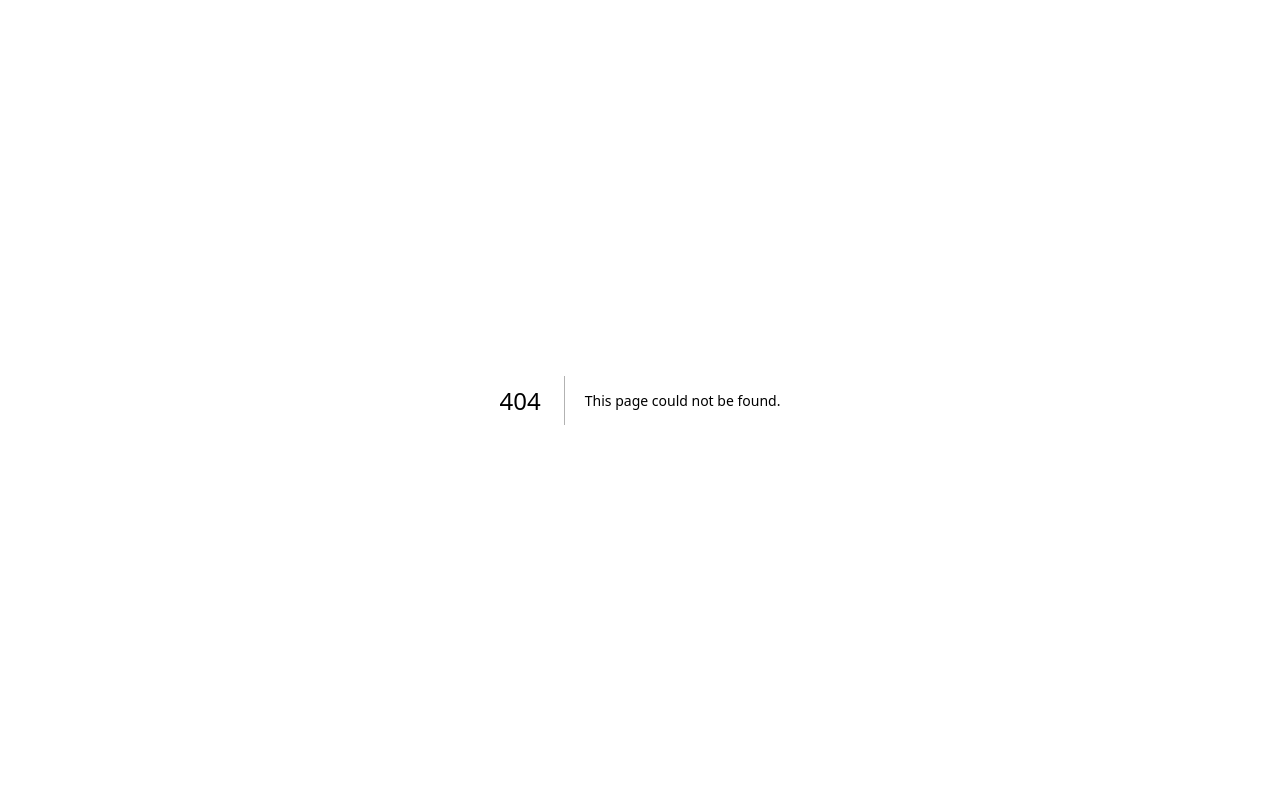
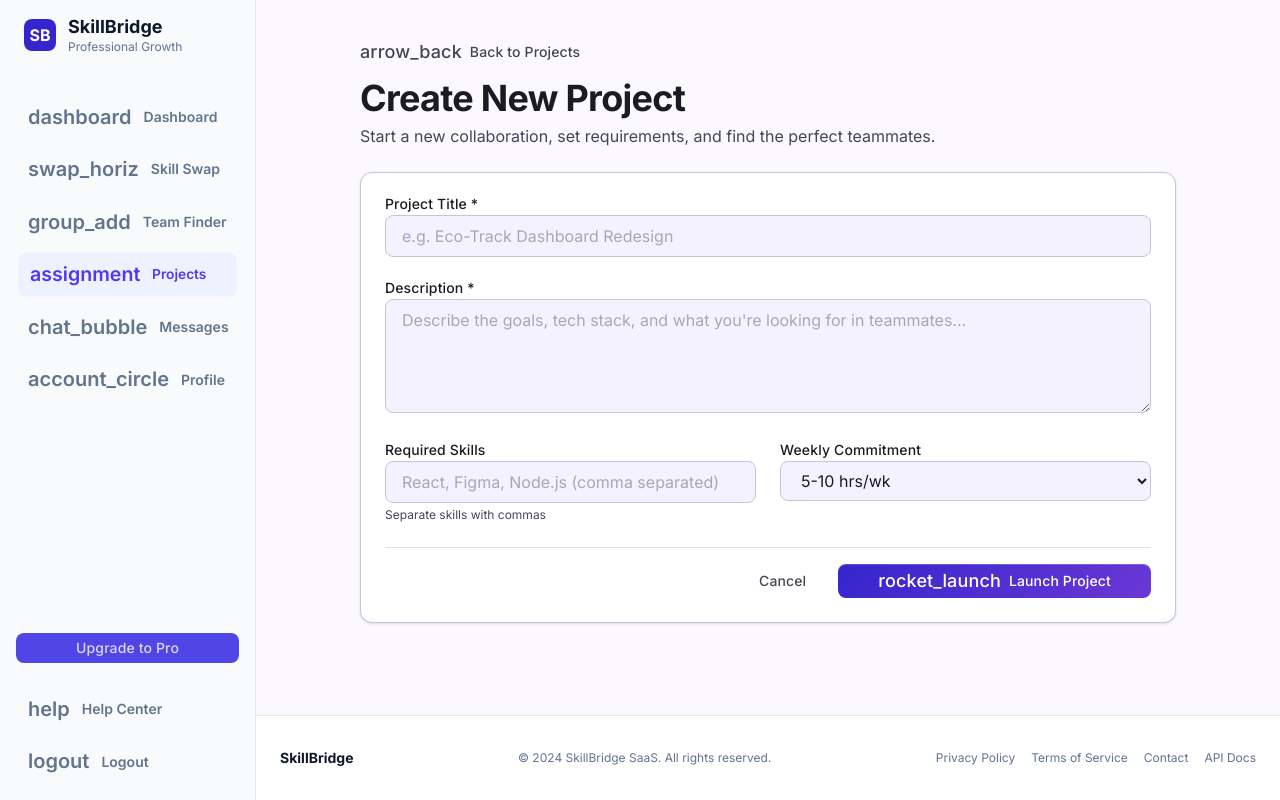
Before and after one commit to abedalhamidshehadi20-collab/SkillBridge, a Next.js app in the folder frontend/client/: page /projects/new in a window 1280 px wide. Before the commit this address had no page. Built offline with nearby package versions, Linux system fonts and the light colour scheme; no server answers.

Commit message:
Phase 9: Create new project form UI and connect to database

```diff
--- /dev/null
+++ b/frontend/client/app/(dashboard)/projects/new/page.tsx
@@ -0,0 +1,186 @@
+'use client';
+
+import { useState } from 'react';
+import { useRouter } from 'next/navigation';
+import { createClient } from '@/lib/supabase/client';
+import { useForm } from 'react-hook-form';
+import { z } from 'zod';
+import { zodResolver } from '@hookform/resolvers/zod';
+import Link from 'next/link';
+
+// --- Form Validation Schema ---
+const projectSchema = z.object({
+  title: z.string().min(3, 'Title must be at least 3 characters'),
+  description: z.string().min(10, 'Description must be at least 10 characters'),
+  commitment: z.string().min(1, 'Please select a commitment level'),
+  skillsText: z.string().optional(), // We'll parse this into an array
+});
+
+type ProjectForm = z.infer<typeof projectSchema>;
+
+export default function CreateProjectPage() {
+  const router = useRouter();
+  const supabase = createClient();
+  const [isSubmitting, setIsSubmitting] = useState(false);
+  const [errorMsg, setErrorMsg] = useState<string | null>(null);
+
+  const {
+    register,
+    handleSubmit,
+    formState: { errors },
+  } = useForm<ProjectForm>({
+    resolver: zodResolver(projectSchema),
+    defaultValues: {
+      commitment: '5-10 hrs/wk',
+      skillsText: '',
+    },
+  });
+
+  const onSubmit = async (data: ProjectForm) => {
+    setIsSubmitting(true);
+    setErrorMsg(null);
+
+    try {
+      const { data: { user } } = await supabase.auth.getUser();
+      if (!user) throw new Error('You must be logged in to create a project');
+
+      // Parse comma-separated skills
+      const required_skills = data.skillsText
+        ? data.skillsText.split(',').map(s => s.trim()).filter(Boolean)
+        : [];
+
+      // Insert into database
+      const { error } = await supabase
+        .from('projects')
+        .insert({
+          owner_id: user.id,
+          title: data.title,
+          description: data.description,
+          commitment: data.commitment,
+          required_skills,
+          status: 'Planning', // Default status for new projects
+          progress: 0,
+        });
+
+      if (error) throw error;
+
+      // Navigate back to projects list on success
+      router.push('/projects');
+    } catch (err: unknown) {
+      console.error(err);
+      setErrorMsg(err instanceof Error ? err.message : 'Failed to create project');
+    } finally {
+      setIsSubmitting(false);
+    }
+  };
+
+  return (
+    <div className="flex-1 p-margin md:p-xl max-w-4xl mx-auto w-full">
+      {/* Header */}
+      <div className="mb-lg">
+        <Link
+          href="/projects"
+          className="inline-flex items-center gap-2 text-on-surface-variant hover:text-primary transition-colors font-label-sm mb-md"
+        >
+          <span className="material-symbols-outlined text-[18px]">arrow_back</span>
+          Back to Projects
+        </Link>
+        <h1 className="font-h1 text-h1 text-on-surface mb-xs">Create New Project</h1>
+        <p className="font-body-md text-on-surface-variant">
+          Start a new collaboration, set requirements, and find the perfect teammates.
+        </p>
+      </div>
+
+      {/* Form Container */}
+      <div className="bg-surface-container-lowest rounded-xl border border-outline-variant p-lg shadow-sm">
+        {errorMsg && (
+          <div className="bg-error/10 text-error border border-error/20 p-sm rounded-lg mb-md text-sm">
+            {errorMsg}
+          </div>
+        )}
+
+        <form onSubmit={handleSubmit(onSubmit)} className="space-y-lg">
+          {/* Title */}
+          <div>
+            <label className="block font-label-sm text-on-surface mb-xs">Project Title *</label>
+            <input
+              type="text"
+              {...register('title')}
+              placeholder="e.g. Eco-Track Dashboard Redesign"
+              className="w-full bg-surface-container-low border border-outline-variant rounded-lg px-md py-sm focus:ring-2 focus:ring-primary focus:border-primary outline-none text-on-surface transition-all placeholder:text-outline/60"
+            />
+            {errors.title && <p className="text-error text-xs mt-1">{errors.title.message}</p>}
+          </div>
+
+          {/* Description */}
+          <div>
+            <label className="block font-label-sm text-on-surface mb-xs">Description *</label>
+            <textarea
+              {...register('description')}
+              rows={4}
+              placeholder="Describe the goals, tech stack, and what you're looking for in teammates..."
+              className="w-full bg-surface-container-low border border-outline-variant rounded-lg px-md py-sm focus:ring-2 focus:ring-primary focus:border-primary outline-none text-on-surface transition-all placeholder:text-outline/60 resize-y"
+            ></textarea>
+            {errors.description && <p className="text-error text-xs mt-1">{errors.description.message}</p>}
+          </div>
+
+          <div className="grid grid-cols-1 md:grid-cols-2 gap-lg">
+            {/* Required Skills */}
+            <div>
+              <label className="block font-label-sm text-on-surface mb-xs">Required Skills</label>
+              <input
+                type="text"
+                {...register('skillsText')}
+                placeholder="React, Figma, Node.js (comma separated)"
+                className="w-full bg-surface-container-low border border-outline-variant rounded-lg px-md py-sm focus:ring-2 focus:ring-primary focus:border-primary outline-none text-on-surface transition-all placeholder:text-outline/60"
+              />
+              <p className="text-xs text-on-surface-variant mt-1">Separate skills with commas</p>
+            </div>
+
+            {/* Commitment */}
+            <div>
+              <label className="block font-label-sm text-on-surface mb-xs">Weekly Commitment</label>
+              <select
+                {...register('commitment')}
+                className="w-full bg-surface-container-low border border-outline-variant rounded-lg px-md py-sm focus:ring-2 focus:ring-primary focus:border-primary outline-none text-on-surface transition-all"
+              >
+                <option value="1-5 hrs/wk">1-5 hrs/wk</option>
+                <option value="5-10 hrs/wk">5-10 hrs/wk</option>
+                <option value="10-20 hrs/wk">10-20 hrs/wk</option>
+                <option value="20+ hrs/wk">20+ hrs/wk</option>
+              </select>
+              {errors.commitment && <p className="text-error text-xs mt-1">{errors.commitment.message}</p>}
+            </div>
+          </div>
+
+          {/* Actions */}
+          <div className="flex items-center justify-end gap-md pt-md border-t border-surface-variant">
+            <Link
+              href="/projects"
+              className="px-md py-sm rounded-lg font-label-sm text-on-surface-variant hover:bg-surface-container transition-colors"
+            >
+              Cancel
+            </Link>
+            <button
+              type="submit"
+              disabled={isSubmitting}
+              className="px-xl py-sm rounded-lg btn-primary-gradient text-on-primary font-label-sm inner-glow shadow-sm hover:opacity-90 transition-opacity disabled:opacity-50 flex items-center gap-2"
+            >
+              {isSubmitting ? (
+                <>
+                  <span className="material-symbols-outlined text-[18px] animate-spin">progress_activity</span>
+                  Creating...
+                </>
+              ) : (
+                <>
+                  <span className="material-symbols-outlined text-[18px]">rocket_launch</span>
+                  Launch Project
+                </>
+              )}
+            </button>
+          </div>
+        </form>
+      </div>
+    </div>
+  );
+}
--- a/frontend/client/app/(dashboard)/projects/page.tsx
+++ b/frontend/client/app/(dashboard)/projects/page.tsx
@@ -2,6 +2,7 @@
 
 import { useState, useEffect } from 'react';
 import { createClient } from '@/lib/supabase/client';
+import Link from 'next/link';
 
 type Project = {
   id: string;
@@ -78,10 +79,13 @@ export default function ProjectsPage() {
             Manage your active collaborations and track milestones.
           </p>
         </div>
-        <button className="inline-flex items-center justify-center gap-2 px-md py-sm rounded-lg btn-primary-gradient text-on-primary font-label-sm text-label-sm inner-glow shadow-sm hover:opacity-90 transition-opacity">
+        <Link
+          href="/projects/new"
+          className="inline-flex items-center justify-center gap-2 px-md py-sm rounded-lg btn-primary-gradient text-on-primary font-label-sm text-label-sm inner-glow shadow-sm hover:opacity-90 transition-opacity"
+        >
           <span className="material-symbols-outlined text-[18px]">add</span>
           Create New Project
-        </button>
+        </Link>
       </header>
 
       {/* Projects Grid */}
```
